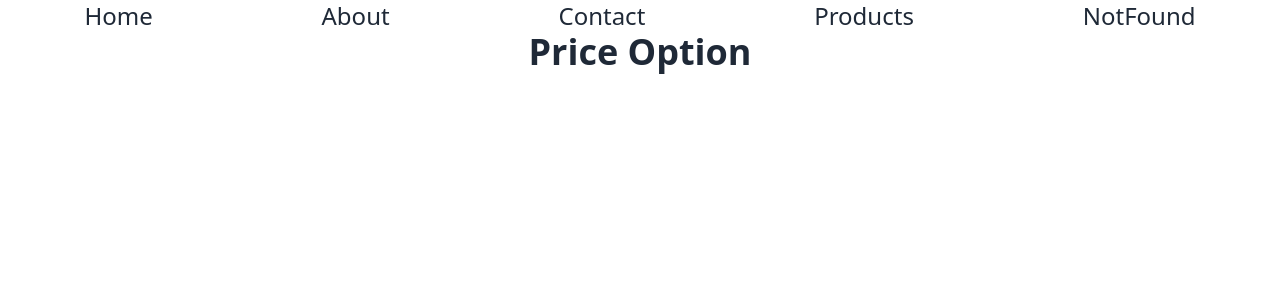
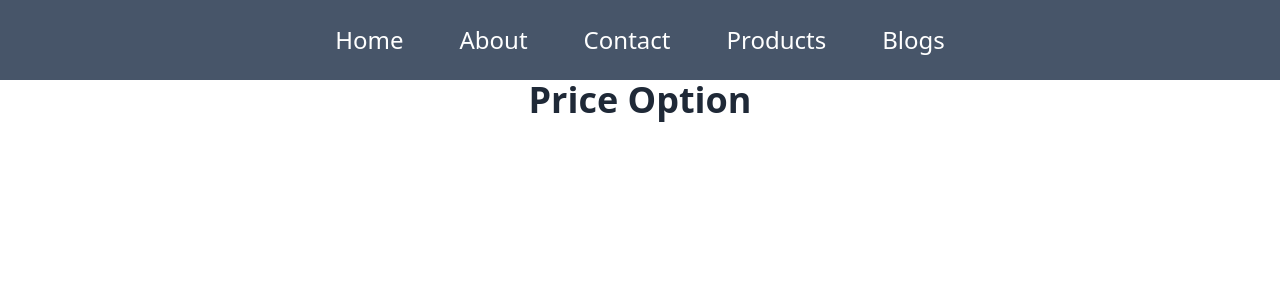
Before and after one commit to mirhimel012/Price-Option, a React (Vite) app: page / in a window 1280 px wide. Shown: the top 300 px of the page. Built offline with nearby package versions, Linux system fonts and the light colour scheme.

Commit message:
navbar complete

```diff
--- a/src/App.jsx
+++ b/src/App.jsx
@@ -1,5 +1,5 @@
 import './App.css'
-import DaisyNav from './components/DaisyNav/DaisyNav'
+// import DaisyNav from './components/DaisyNav/DaisyNav'
 import Navbar from './components/Navbar/Navbar'
 
 function App() {
--- a/src/components/Link/Link.jsx
+++ b/src/components/Link/Link.jsx
@@ -3,7 +3,7 @@ import PropTypes from 'prop-types';
 const Link = ({route}) => {
     return (
         <div>
-            <li>
+            <li className='p-4 hover:bg-slate-800 rounded text-white  md:p-2 text-2xl'>
                 <a href={route.path}>{route.name}</a>
             </li>
         </div>
--- a/src/components/Navbar/Navbar.jsx
+++ b/src/components/Navbar/Navbar.jsx
@@ -12,12 +12,12 @@ const Navbar = () => {
         { id: 2, path: '/about', name: 'About' },
         { id: 3, path: '/contact', name: 'Contact' },
         { id: 4, path: '/products', name: 'Products' },
-        { id: 5, path: '*', name: 'NotFound' }
+        { id: 5, path: '/blogs', name: 'Blogs' }
       ];
 
     return (
-        <div>
-            <div className="md:hidden text-4xl" onClick={() => setOpen(!open)}>
+        <div className="bg-slate-600 p-4">
+            <div className="md:hidden text-2xl text-white" onClick={() => setOpen(!open)}>
                 {
                     open === true ?
                     <AiOutlineClose></AiOutlineClose> :
@@ -26,7 +26,8 @@ const Navbar = () => {
 
             </div>
 
-            <ul className="text-2xl md:flex justify-around">
+            <ul className={`md:flex justify-center gap-10 duration-1000 absolute md:static
+            ${open ? 'top-14': '-top-80'}  bg-slate-600`}>
                 {
                     routes.map(route => <Link key={route.id} route={route}></Link>)
                 }
```
